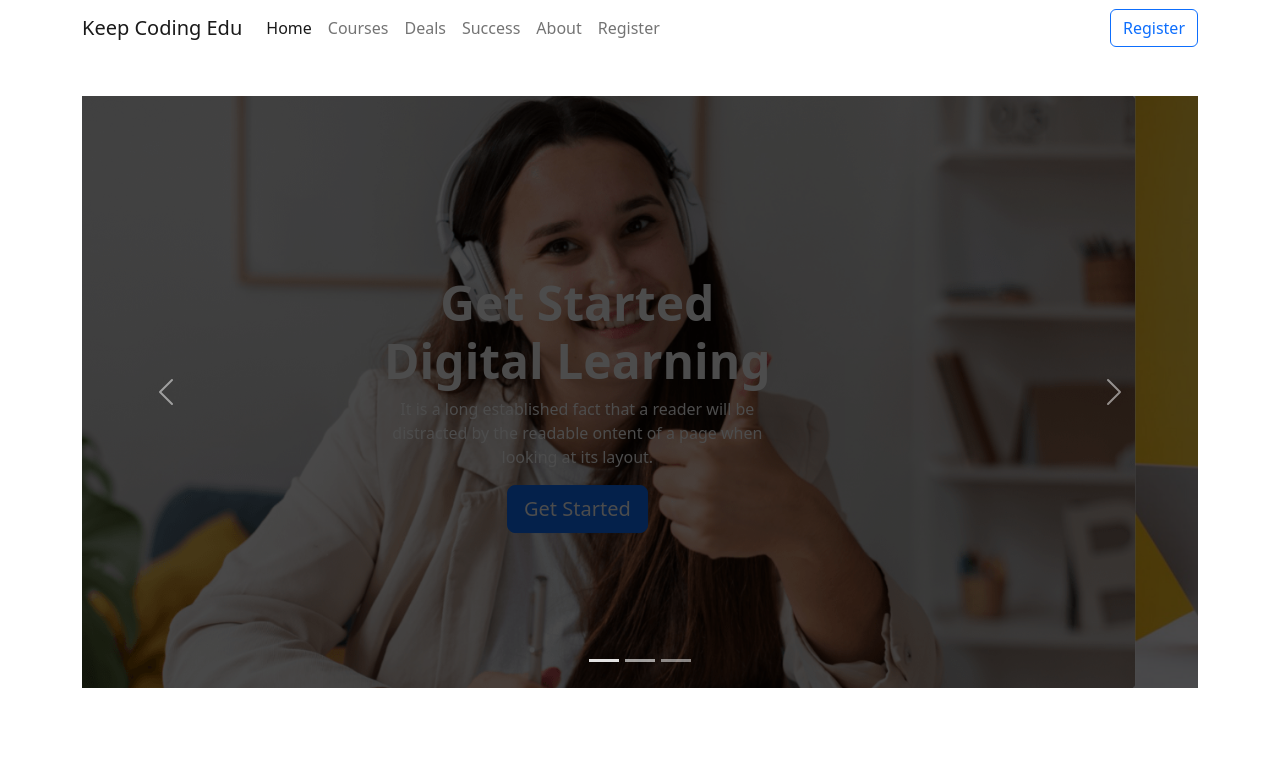
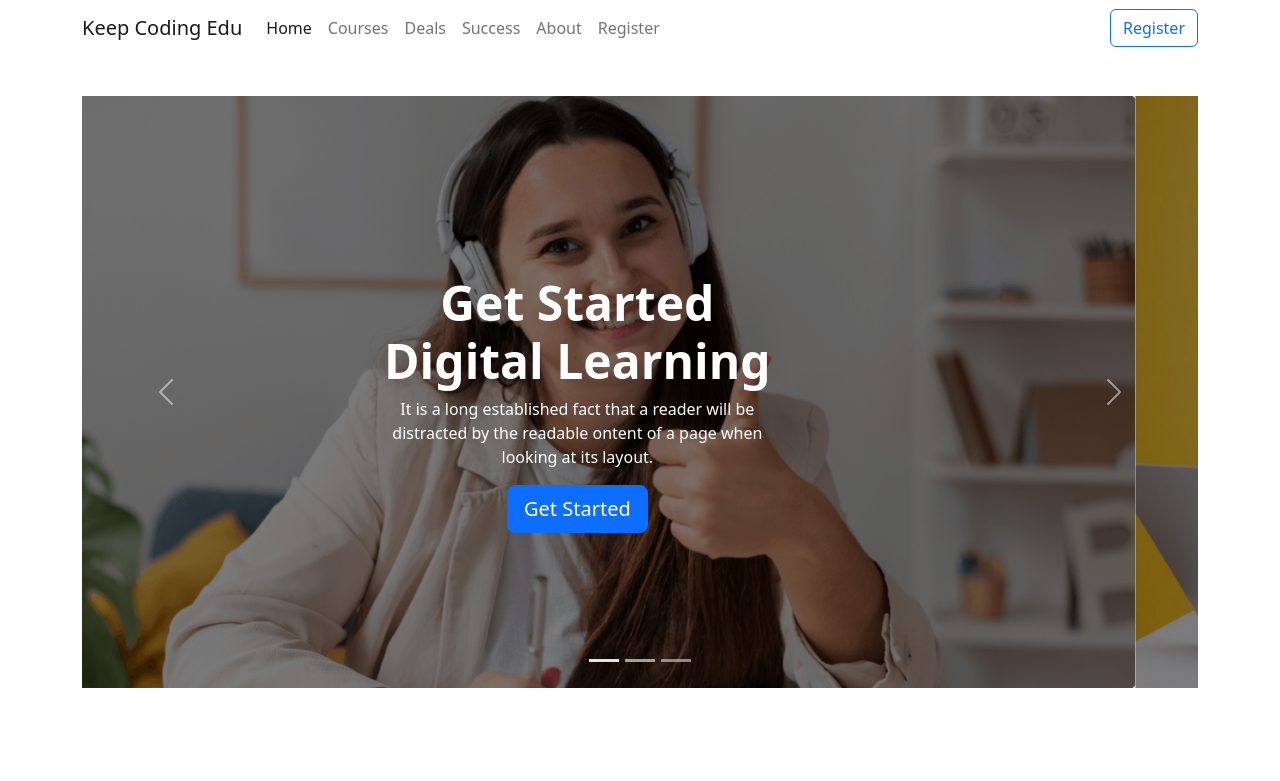
Before and after one commit to suhanasalma/keepCoding-edu, a plain HTML site: page index.html in a window 1280 px wide. Shown: the top 781 px of the page. Drawn offline with nearby package versions, Linux system fonts and the light colour scheme.

Commit message:
font size change

```diff
--- a/index.html
+++ b/index.html
@@ -77,25 +77,25 @@
             </div>
             <div class="carousel-inner">
                <div class="carousel-item active position-relative">
-                  <img src="images/cover/cover-1.png" class="d-block w-100" alt="...">
+                  <img src="images/cover/cover-1.png" class="d-block w-100 css-img" alt="...">
                   <div class="carousel-caption d-md-block position-absolute top-50 start-50 translate-middle">
-                     <h5>Get Started Digital Learning</h5>
+                     <h2>Get Started Digital Learning</h2>
                      <p>It is a long established fact that a reader will be distracted by the readable ontent of a page when looking at its layout.</p>
                      <a href="" class="btn btn-lg btn-primary">Get Started</a>
                   </div>
                </div>
                <div class="carousel-item position-relative">
-                  <img src="images/cover/cover-2.jpg" class="d-block w-100 img-fluid" alt="...">
+                  <img src="images/cover/cover-2.jpg" class="d-block w-100 css-img" alt="...">
                   <div class="carousel-caption d-md-block position-absolute top-50 start-50 translate-middle">
-                     <h5>Get Started Digital Learning</h5>
+                     <h2>Get Started Digital Learning</h2>
                      <p>It is a long established fact that a reader will be distracted by the readable ontent of a page when looking at its layout.</p>
                      <a href="" class="btn btn-lg btn-primary">Get Started</a>
                   </div>
                </div>
                <div class="carousel-item  position-relative">
-                  <img src="images/cover/cover-3.jpg" class="d-block w-100" alt="...">
+                  <img src="images/cover/cover-3.jpg" class="d-block w-100 css-img" alt="...">
                   <div class="carousel-caption d-md-block position-absolute top-50 start-50 translate-middle">
-                     <h5>Get Started Digital Learning</h5>
+                     <h2>Get Started Digital Learning</h2>
                      <p>It is a long established fact that a reader will be distracted by the readable ontent of a page when looking at its layout.</p>
                      <a href="" class="btn btn-lg btn-primary">Get Started</a>
                   </div>
@@ -304,7 +304,7 @@
                             Register Now start
       ----------------------------------------------------------------------------------------- -->
 
-      <section class="container my-5 p-5 register-bg d-flex" id="register">
+      <section class="container my-5 p-5 register-bg d-flex flex-lg-row flex-sm-column align-items-sm-center flex-md-column align-items-md-center " id="register">
          <article class="text-white">
             <h2>Ready to join?</h2>
             <p>It is a long established fact that a reader will be distracted by the  readable content of a page when looking at its layout.</p>
--- a/site.css
+++ b/site.css
@@ -1,23 +1,11 @@
-.carousel-caption{
-   z-index: 2;
-}
-
-.carousel-caption h5{
+.carousel-caption h2{
    font-size: 3em;
    font-weight: bold;
 }
+.css-img{
+	filter: brightness(50%);
+}
 
-
-.carousel-inner:before {
-	content: '';
-	position: absolute;
-	width: 100%;
-	height: 100%;
-	top: 0;
-	left: 0;
-	background: rgba(0, 0, 0, 0.7);
-	z-index: 1;
-}
 .explore-institute{
    background-color: rgba(221, 238, 245, 0.49);
 }
```
